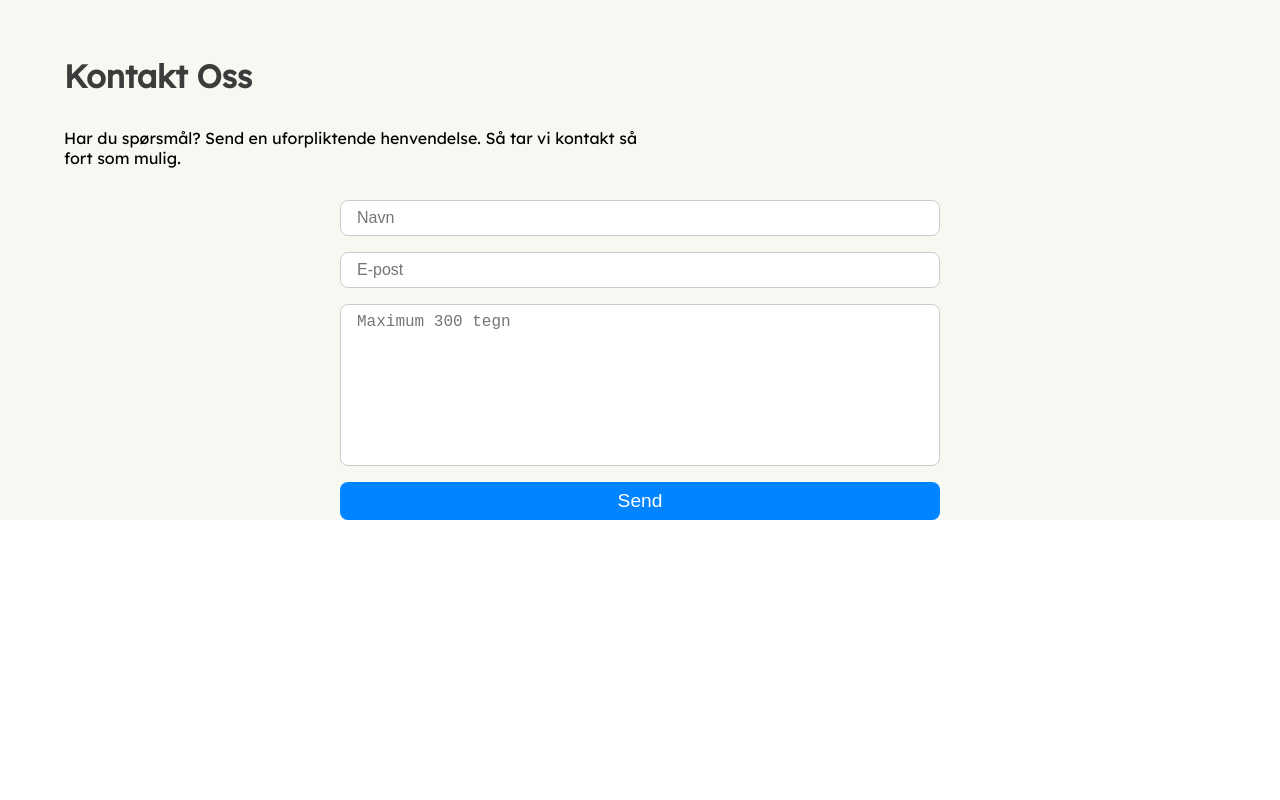
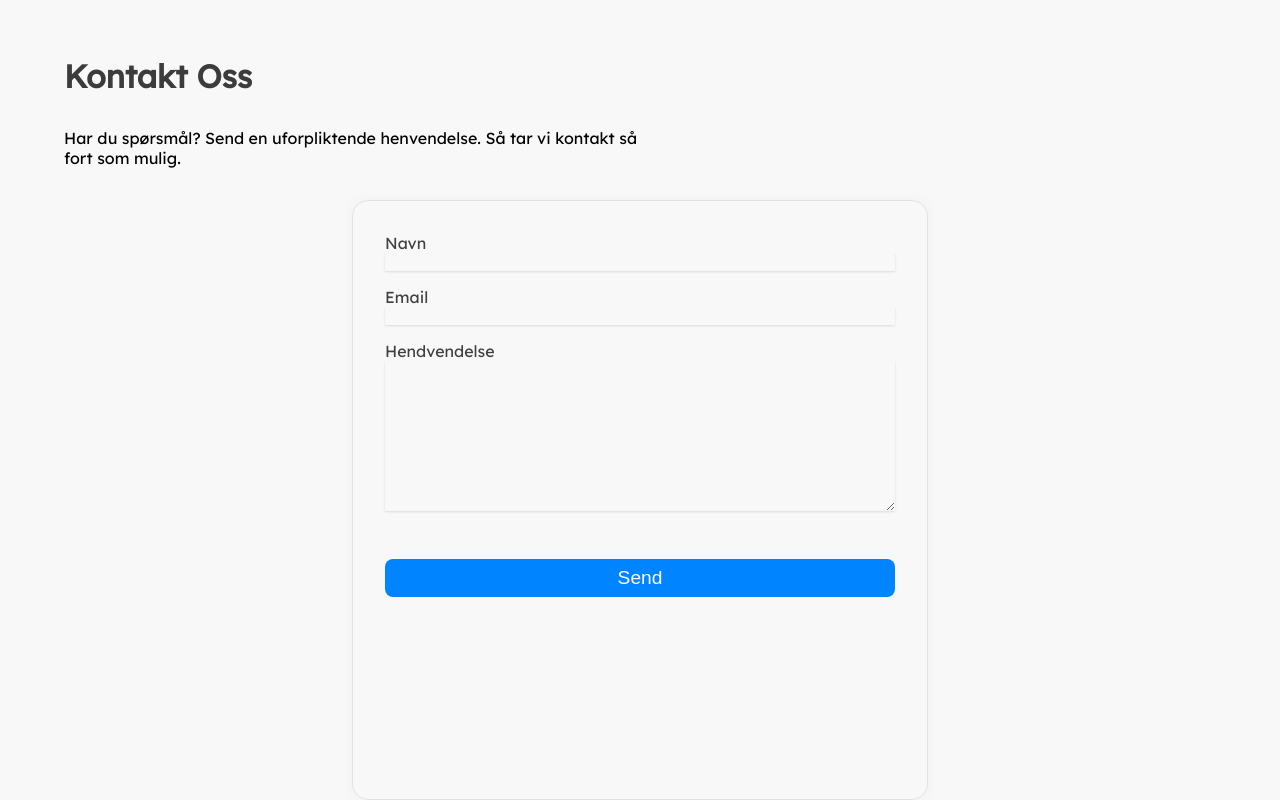
Before and after one commit to bennicodes/Pareo-webdesign, a React (Vite) app: page / in a window 1280 px wide. Shown: the part 970-1770 px from the top of the page. Before the commit the page ends 1490 px from the top, so only its background shows below. Built offline with nearby package versions, Linux system fonts and the light colour scheme.

Commit message:
invite collabs

```diff
--- a/src/App.jsx
+++ b/src/App.jsx
@@ -44,7 +44,9 @@ function App() {
             Har du spørsmål? Send en uforpliktende henvendelse. Så tar vi
             kontakt så fort som mulig.
           </p>
-          <ContactForm />
+          <div className={styles.contactFormContainer}>
+            <ContactForm />
+          </div>
         </section>
       </main>
     </div>
--- a/src/App.module.css
+++ b/src/App.module.css
@@ -88,6 +88,13 @@
   width: 50%;
   padding-bottom: var(--spacing-large);
 }
+.contactFormContainer {
+  width: 50%;
+  display: flex;
+  flex-direction: column;
+  align-items: center;
+  margin: 0 auto;
+}
 
 @media screen and (max-width: 768px) {
   .header {
@@ -96,7 +103,7 @@
   .headerDescription {
     width: 75%;
   }
-  .main{
+  .main {
     padding: 0 var(--spacing-large);
   }
 }
--- a/src/components/ContactForm/ContactForm.jsx
+++ b/src/components/ContactForm/ContactForm.jsx
@@ -4,19 +4,29 @@ import styles from "./ContactForm.module.css";
 
 const ContactForm = () => {
   return (
-    <form className={styles.form}>
-      <input type="text" name="name" placeholder="Navn" />
-      <input type="email" name="email" placeholder="E-post" />
-      <textarea
-        name="message"
-        placeholder="Maximum 300 tegn"
-        maxLength="300"
-        rows={8}
-      />
-      <Button classname={styles.submitButton} type="submit">
-        Send
-      </Button>
-    </form>
+    <fieldset className={styles.formContainer}>
+      <form className={styles.form}>
+        <div className={styles.inputGroup}>
+          <label htmlFor="name">Navn</label>
+          <input type="text" name="name" />
+        </div>
+        {/* -------------------- */}
+        <div className={styles.inputGroup}>
+          <label htmlFor="email">Email</label>
+          <input type="email" name="email" />
+        </div>
+        {/* -------------------- */}
+        <div className={styles.inputGroup}>
+          <label htmlFor="message">Hendvendelse</label>
+          <textarea name="message" maxLength="300" />
+        </div>
+        <p className={styles.characterCount}></p>
+        <p className={styles.message}></p>
+        <Button classname={styles.submitButton} type="submit">
+          Send
+        </Button>
+      </form>
+    </fieldset>
   );
 };
 
--- a/src/components/ContactForm/ContactForm.module.css
+++ b/src/components/ContactForm/ContactForm.module.css
@@ -1,35 +1,55 @@
-.successMessageS {
-  font-size: var(--medium-font);
+.formContainer {
+  width: 100%;
+  min-height: 600px;
+  background-color: var(--background-color);
   color: var(--primary-color);
-  margin-bottom: var(--spacing-medium);
+  padding: var(--spacing-large);
+  border: 1px solid #e1e1e1;
+  border-radius: var(--border-radius-large);
+  box-shadow: rgba(220, 220, 220, 0.3) 0px 0px 10px 0px;
 }
 
 .form {
-  max-width: 600px;
   width: 100%;
+  height: 100%;
   margin: 0 auto;
   display: flex;
   flex-direction: column;
   gap: var(--spacing-medium);
 }
-.formDescription {
-  padding: var(--spacing-medium) 0;
-  font-size: var(--medium-font);
+.inputGroup {
+  color: #404040;
+  width: 100%;
+  display: flex;
+  flex-direction: column;
+  font-weight: 400;
 }
 
-.form input,
-.form textarea {
-  padding: var(--spacing-small) var(--spacing-medium);
+.inputGroup input,
+textarea {
+  background-color: transparent;
   border: 1px solid #ccc;
-  border-radius: var(--border-radius-medium);
   font-size: var(--base-font);
   width: 100%;
+  border: none;
+  box-shadow: 0 1px 2px 0 rgba(0, 0, 0, 0.12);
+  padding: 0.5rem 0px;
+}
+.inputGroup input {
+  padding: 0 4px;
 }
 
-.form textarea {
-  resize: none;
+.inputGroup textarea {
+  width: 100%;
+  height: 150px;
+  padding: 8px;
+  resize: vertical;
 }
-
+input:focus,
+textarea:focus {
+  outline: none;
+  border-bottom: 2px solid var(--secondary-color);
+}
 .form .submitButton {
   position: relative;
   overflow: hidden;
@@ -54,6 +74,11 @@
   transform: scale(0.98);
   transition: 0.1s ease;
 }
+.successMessage {
+  font-size: var(--medium-font);
+  color: var(--primary-color);
+  margin-bottom: var(--spacing-medium);
+}
 
 /* ------------- */
 @keyframes glideAnimationOnce {
--- a/src/index.css
+++ b/src/index.css
@@ -23,7 +23,7 @@ button {
   /* Colors */
   --text-color: #000;
   --secondary-text-color: #fff;
-  --background-color: #f8f8f2;
+  --background-color: #f8f8f8;
   --primary-color: #3c3c3c;
   --secondary-color: #0084ff;
 
```
